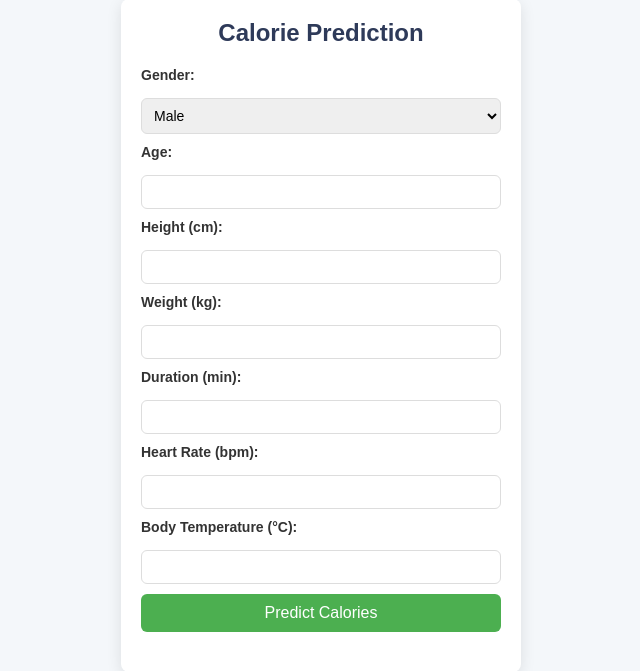
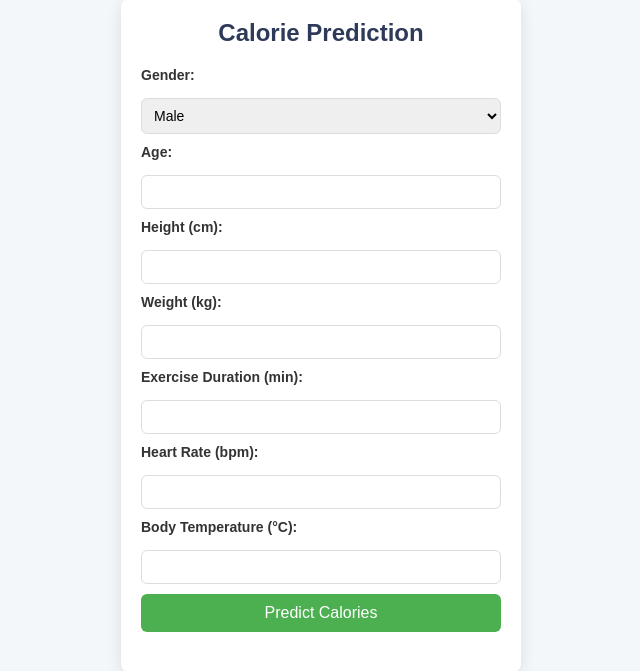
Before and after one commit to harishchavandke01/Calorie-Prediction, a Flask app: page / in a window 1280 px wide. Shown: the part 65-736 px from the top of the page, without its empty margins (319-959 px from the left). Run offline with Flask 3, Linux system fonts and the light colour scheme; parts of the project's set-up code (start-up, migrations or seed data) failed here and were passed over.

Commit message:
changed the Duration to exercise duration

```diff
--- a/templates/index.html
+++ b/templates/index.html
@@ -108,7 +108,7 @@
             <label for="weight">Weight (kg):</label>
             <input type="number" id="weight" required>
 
-            <label for="duration">Duration (min):</label>
+            <label for="duration">Exercise Duration (min):</label>
             <input type="number" id="duration" required>
 
             <label for="heart_rate">Heart Rate (bpm):</label>
```
